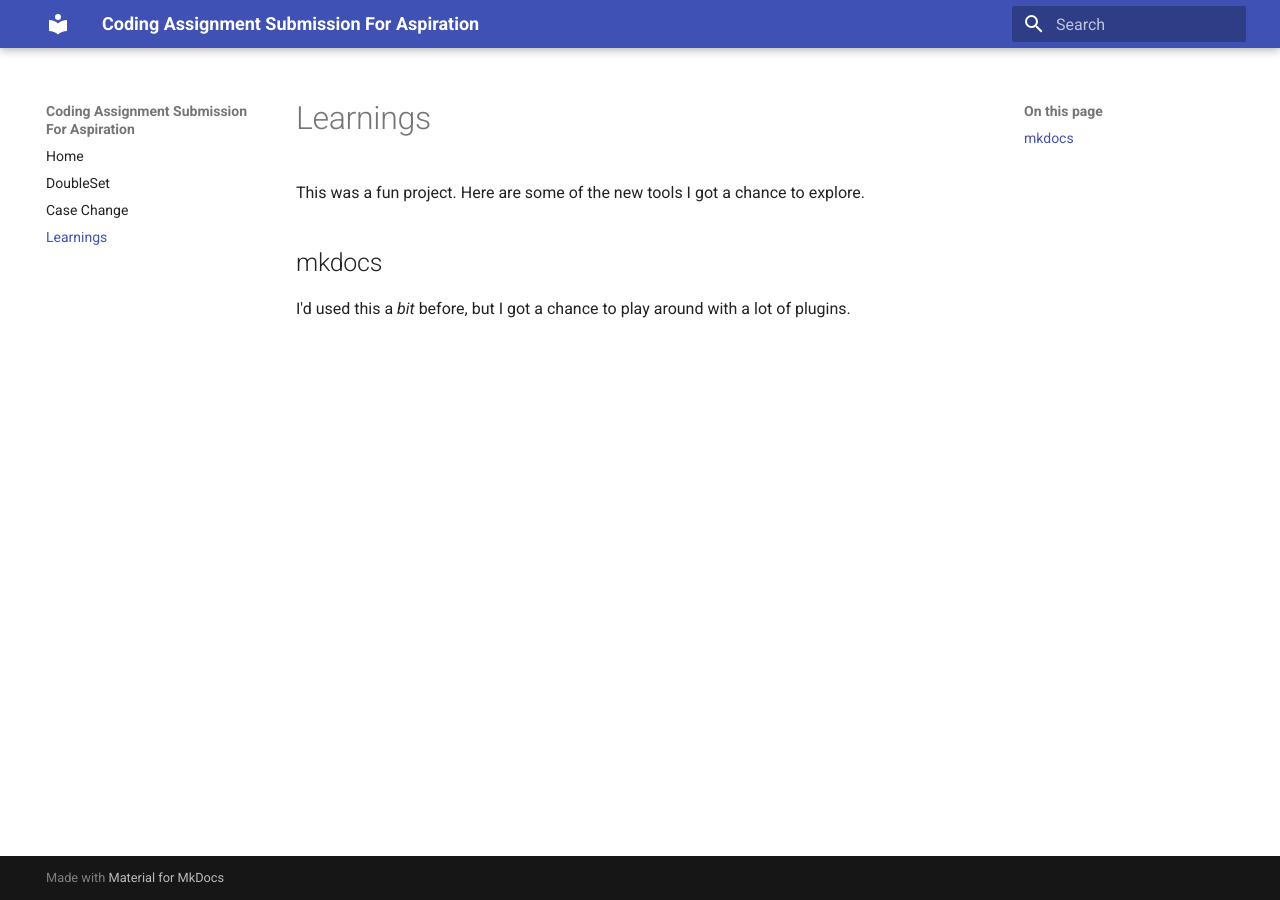
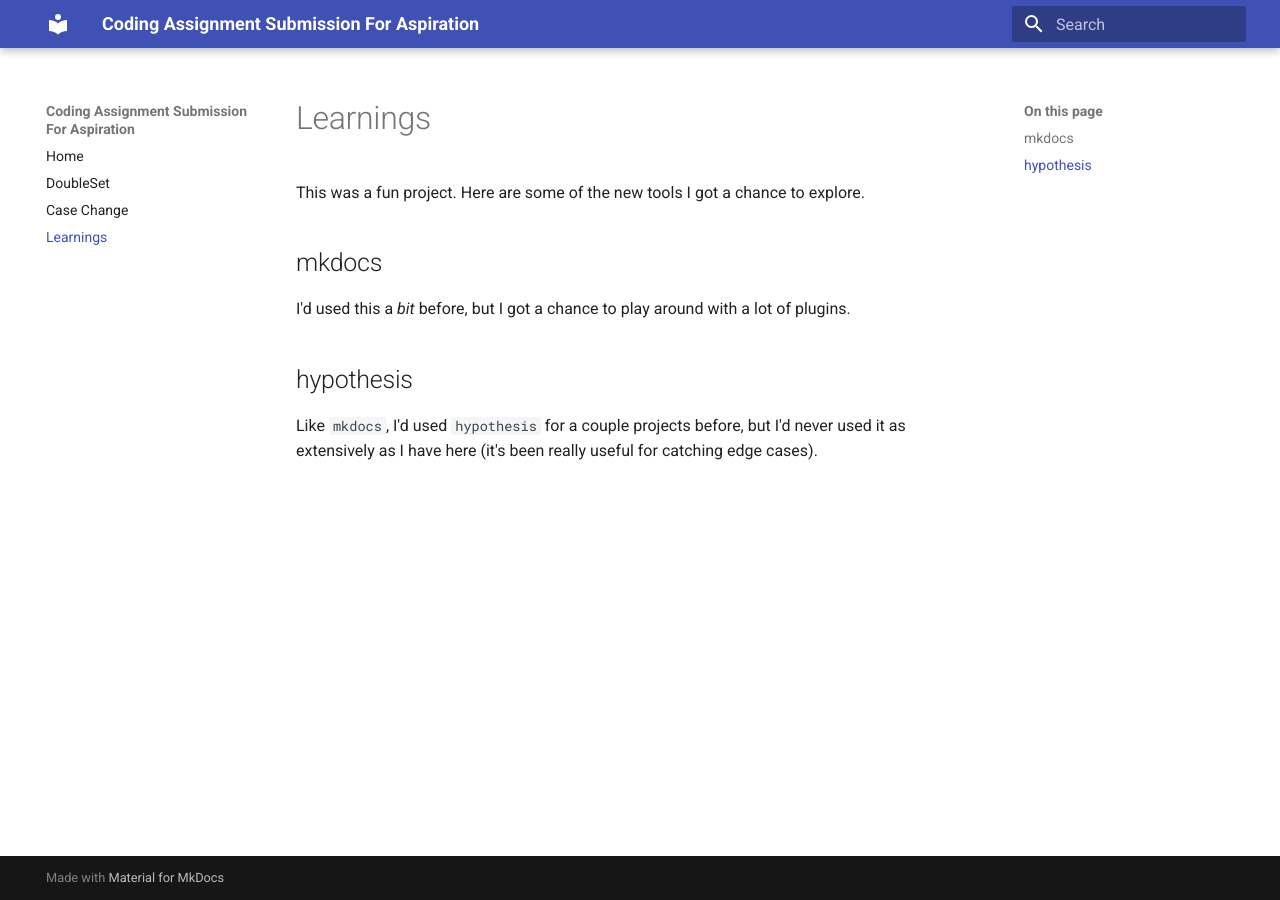
Before and after one commit to znd4/aspiration, an MkDocs documentation site: the page built from docs/learnings.md, in a window 1280 px wide. Built offline with MkDocs 1.6.1 and Material for MkDocs 9.7.7, drawn with Linux system fonts in a browser that asks for light colours; the version menu is left out.

Commit message:
Add note to learnings section

```diff
--- a/docs/learnings.md
+++ b/docs/learnings.md
@@ -5,3 +5,7 @@ This was a fun project. Here are some of the new tools I got a chance to explore
 ## mkdocs
 
 I'd used this a _bit_ before, but I got a chance to play around with a lot of plugins.
+
+## hypothesis
+
+Like `mkdocs`, I'd used `hypothesis` for a couple projects before, but I'd never used it as extensively as I have here (it's been really useful for catching edge cases).
```
